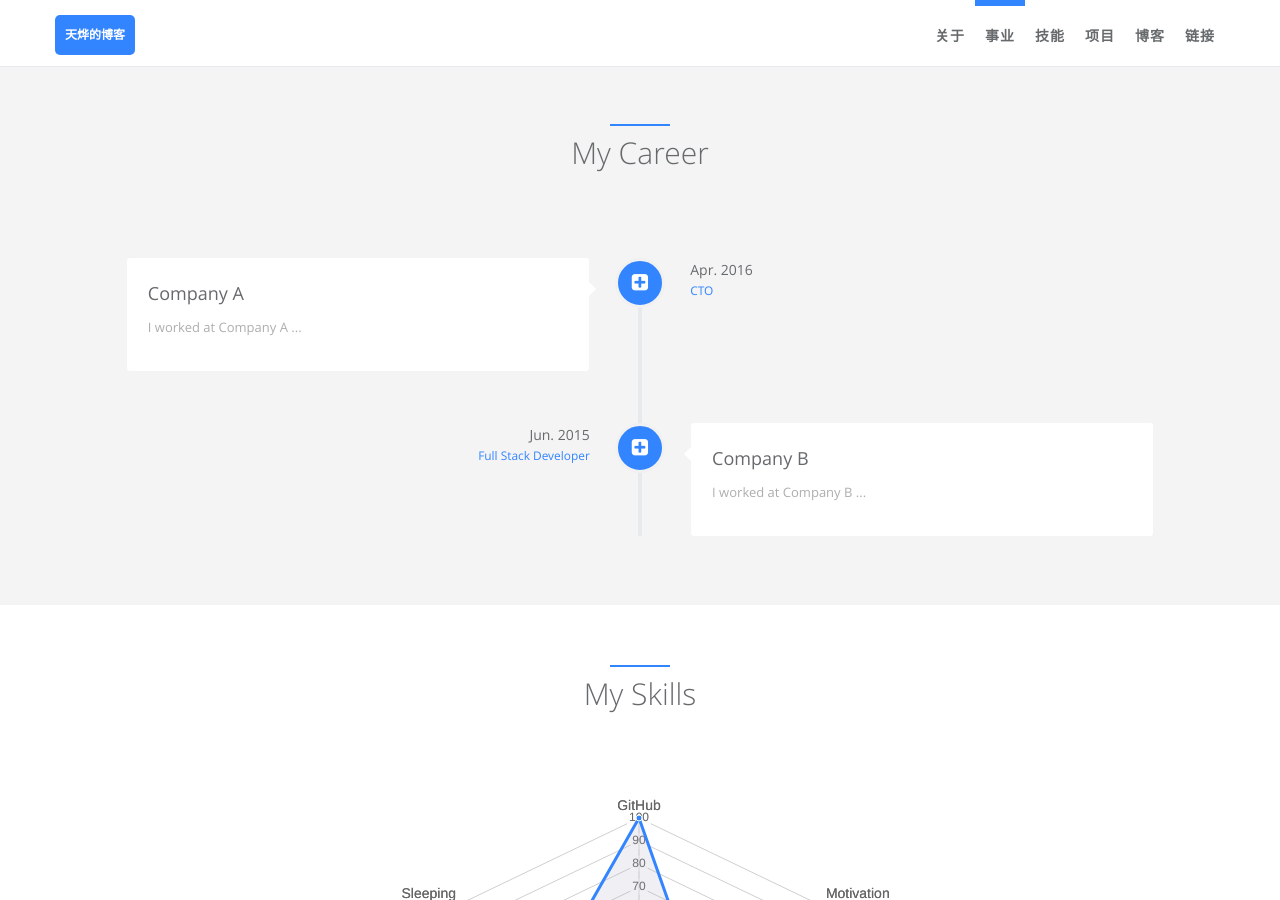
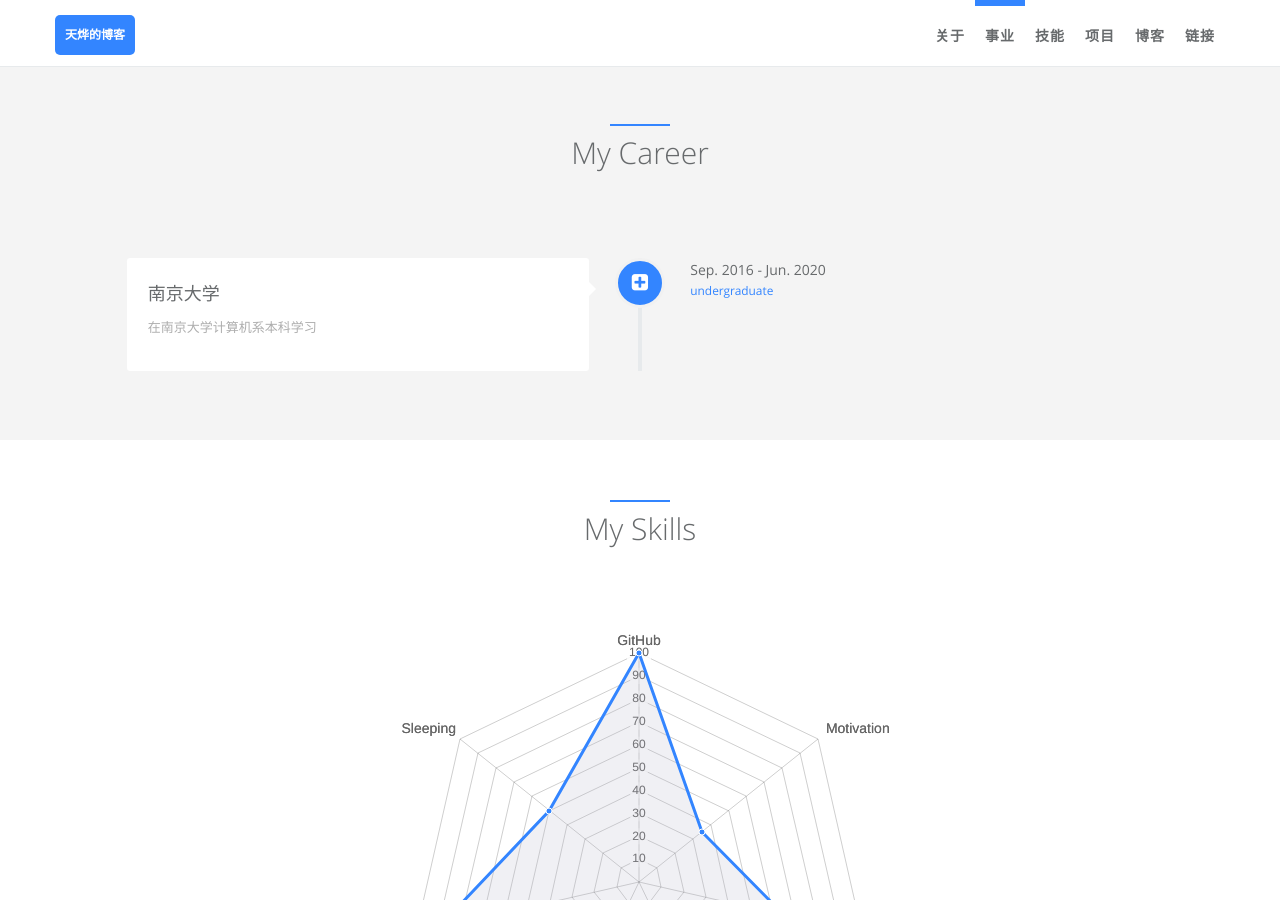
Before and after one commit to Tianye-Zheng/Tianye-Zheng.github.io, a Jekyll site: the page built from index.html, in a window 1280 px wide and 900 px high, scrolled down 818 px. Built offline with Jekyll 4.4.1, drawn with Linux system fonts in a browser that asks for light colours.

Commit message:
Update careers.yml

```diff
--- a/_data/index/careers.yml
+++ b/_data/index/careers.yml
@@ -1,29 +1,29 @@
 # careers section data
 # if you don't have language feature(language.yml is empty), ignore "i18n" items
 - name:
-    detail: Company A
+    detail: 南京大学
     i18n: company_a
   desc:
-    detail: I worked at Company A ...
+    detail: 在南京大学计算机系本科学习
     i18n: company_a_desc
   date:
-    detail: Apr. 2016
+    detail: Sep. 2016 - Jun. 2020
     i18n: company_a_date
   job:
-    detail: CTO
+    detail: undergraduate
     i18n: company_a_job
   icon: fa-plus-square
 
-- name:
-    detail: Company B
-    i18n: company_b
-  desc:
-    detail: I worked at Company B ...
-    i18n: company_b_desc
-  date:
-    detail: Jun. 2015
-    i18n: company_b_date
-  job:
-    detail: Full Stack Developer
-    i18n: company_b_job
-  icon: fa-plus-square
+# - name:
+#     detail: Company B
+#     i18n: company_b
+#   desc:
+#     detail: I worked at Company B ...
+#     i18n: company_b_desc
+#   date:
+#     detail: Jun. 2015
+#     i18n: company_b_date
+#   job:
+#     detail: Full Stack Developer
+#     i18n: company_b_job
+#   icon: fa-plus-square
```
